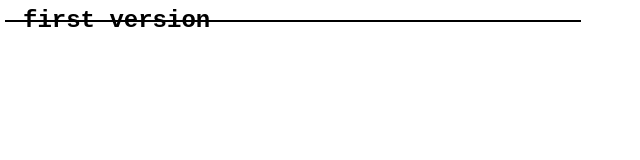
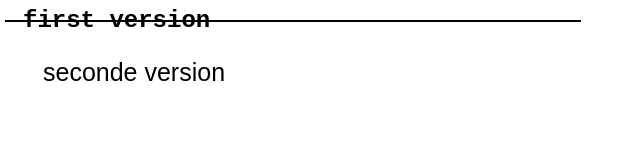
Before and after one commit to webdotG/webdotg.party.github.io, a website: page index.html in a window 1280 px wide. Shown: the whole page, without its empty margins (0-640 px from the left). Drawn offline with Linux system fonts and the light colour scheme.

Commit message:
v__2 add wordpress gulp +... start

```diff
--- a/css/style.css
+++ b/css/style.css
@@ -74,3 +74,15 @@ ul{
 	opacity: 0;
 	transition: opacity: 0.2s ease-in-out;
  }
+
+ .resp__v2{
+	display: block;
+	text-decoration: none;
+	color: black;
+	font-weight: 200;
+	font-size: 25px;
+	font-family: sans-serif;
+	padding-left: 35px;
+	padding-top: 25px;
+	padding-bottom: 25px;
+	}
--- a/index.html
+++ b/index.html
@@ -14,6 +14,7 @@
 	<navigation>
 		<ul>
 			<li><a class="resp" href="v1__index/first_version.html">first version</a></li>
+			<li><a class="resp__v2" href="v__2/v2__index.html">seconde version</a></li>
 		</ul>
 	</navigation>
 
--- a/v1__index/v1__css/v1__main-gallery.css
+++ b/v1__index/v1__css/v1__main-gallery.css
@@ -93,3 +93,9 @@
 }
 
 }
+
+
+@media (min-width:640px) {
+
+
+}
```
